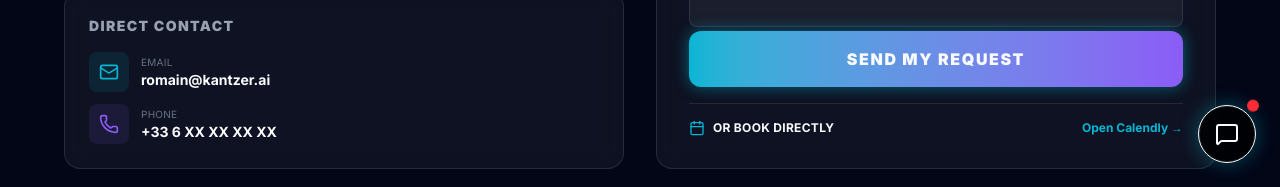
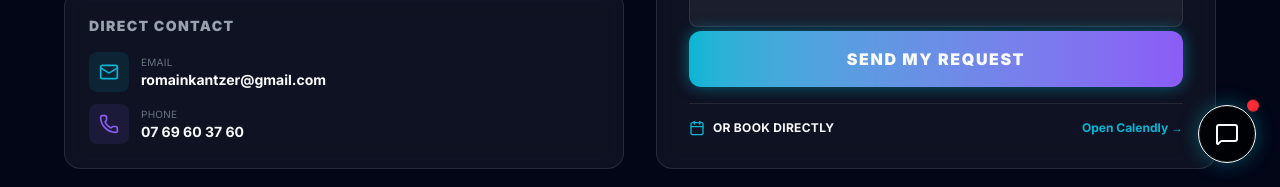
Before and after one commit to Cahair/romain_react, a Next.js app: page /contact in a window 1280 px wide. Shown: the part 613-800 px from the top of the page. Built offline with nearby package versions, Linux system fonts and the light colour scheme.

Commit message:
Update page.js

```diff
--- a/src/app/contact/page.js
+++ b/src/app/contact/page.js
@@ -114,7 +114,7 @@ export default function ContactPage() {
                                         </div>
                                         <div>
                                             <div className="text-[10px] text-gray-500 uppercase tracking-wide">{t("contact.contact.email")}</div>
-                                            <div className="text-sm font-bold">romain@kantzer.ai</div>
+                                            <div className="text-sm font-bold">romainkantzer@gmail.com</div>
                                         </div>
                                     </div>
                                     {/* Phone hidden or kept based on preference, keeping compact */}
@@ -124,7 +124,7 @@ export default function ContactPage() {
                                         </div>
                                         <div>
                                             <div className="text-[10px] text-gray-500 uppercase tracking-wide">{t("contact.contact.phone")}</div>
-                                            <div className="text-sm font-bold">+33 6 XX XX XX XX</div>
+                                            <div className="text-sm font-bold">07 69 60 37 60</div>
                                         </div>
                                     </div>
                                 </div>
```
